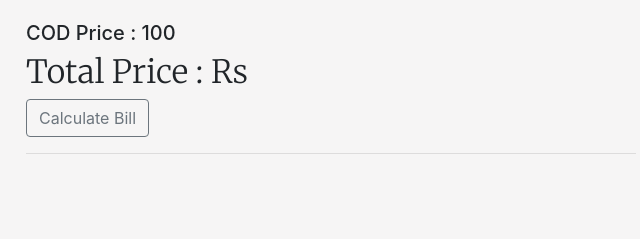
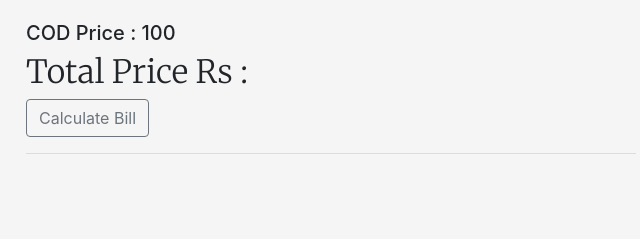
Before and after one commit to ghazihassan-eng/Ecommerce-Website, a plain HTML site: page addtocart.html in a window 1280 px wide. Shown: the part 300-539 px from the top of the page, 629-1269 px from the left. Drawn offline with nearby package versions, Linux system fonts and the light colour scheme; a web font is replaced by a local one.

Commit message:
Update addtocart.html
Initial commit

```diff
--- a/addtocart.html
+++ b/addtocart.html
@@ -152,7 +152,7 @@
 
         <input type="number" class="form-control" name="" value="" placeholder="1" id="value"><br>
         <h5>COD Price : <span id="#">100</span> </h5>
-        <h2>Total Price : <span id="yourbill">50 </span>Rs </h2>
+        <h2>Total Price  Rs : <span id="yourbill">50 </span> </h2>
 
         <button type="button" class="btn btn-outline-secondary" onclick="price_calculation()">Calculate Bill</button>
         <hr><br>
```
